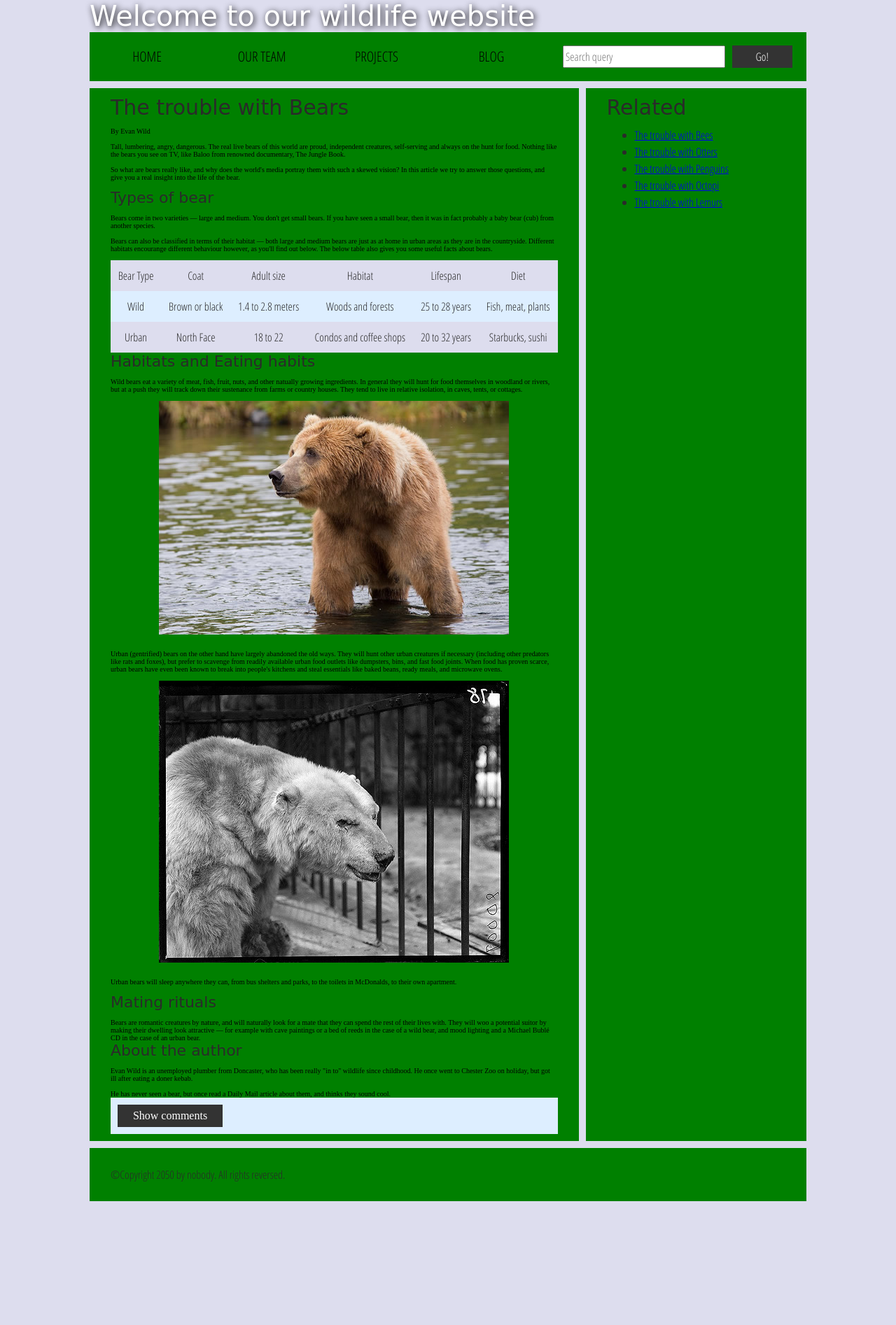
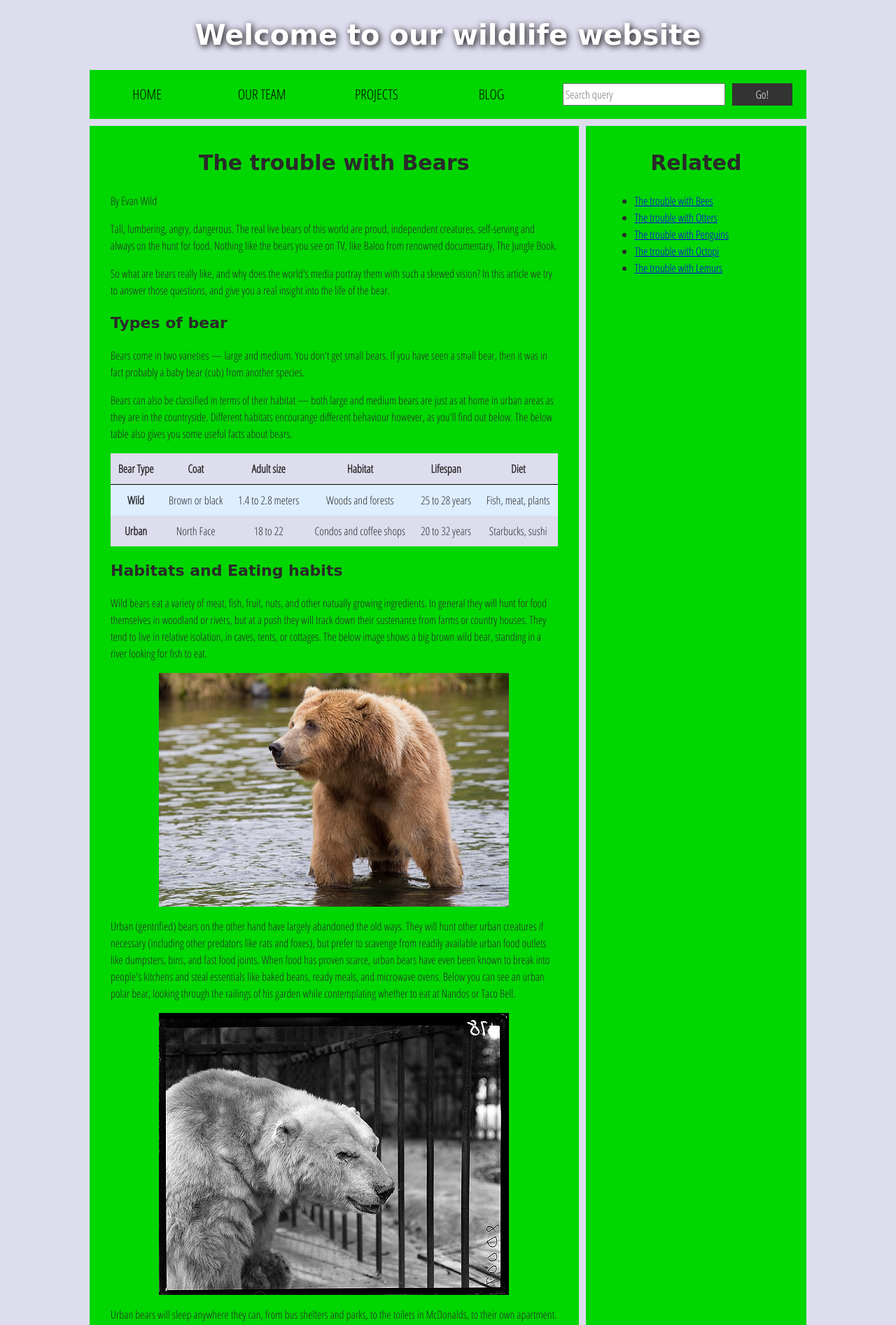
Before and after one commit to HSleidenIAT/imtue-weekopdracht-accessibility-thimohenraat, a plain HTML site: page index.html in a window 1280 px wide. Shown: the top 1894 px of the page at 70% size. Before the commit the page ends 1717 px from the top, so only its background shows below. Drawn offline with Linux system fonts and the light colour scheme; a web font is replaced by a local one.

Commit message:
Add files via upload

```diff
--- a/index.html
+++ b/index.html
@@ -1,24 +1,24 @@
 <!DOCTYPE html>
-<html>
+<html lang="en-US">
   <head>
     <meta charset="utf-8">
 
-    <title>Accessibility oefening</title>
+    <title>Accessibility assessment</title>
     <link href="https://fonts.googleapis.com/css?family=Open+Sans+Condensed:300|Sonsie+One" rel="stylesheet" type="text/css">
     <link rel="stylesheet" href="style.css">
 
     <!-- the below three lines are a fix to get HTML5 semantic elements working in old versions of Internet Explorer-->
     <!--[if lt IE 9]>
-      <script src="http://html5shiv.googlecode.com/svn/trunk/html5.js"></script>
+      <script src="https://cdnjs.cloudflare.com/ajax/libs/html5shiv/3.7.3/html5shiv.js"></script>
     <![endif]-->
   </head>
 
   <body>
-    <div class="header">
-      <font size="7">Welcome to our wildlife website</font>
-    </div>
+    <header>
+      <h1>Welcome to our wildlife website</h1>
+    </header>
 
-    <div class="nav">
+    <nav>
       <ul>
         <li><a href="#">Home</a></li>
         <li><a href="#">Our team</a></li>
@@ -27,41 +27,36 @@
       </ul>
 
       <form class="search">
-        <input type="search" name="q" placeholder="Search query">
+        <input type="search" name="q" placeholder="Search query" aria-label="Search through site content">
         <input type="submit" value="Go!">
       </form>
-    </div>
+    </nav>
 
     <main>
       <article>
-        <font size="6">The trouble with Bears</font>
-        <br><br>
-        By Evan Wild
-        <br><br>
-        Tall, lumbering, angry, dangerous. The real live bears of this world are proud, independent creatures, self-serving and always on the hunt for food. Nothing like the bears you see on TV, like Baloo from renowned documentary, The Jungle Book.
-        <br><br>
-        So what are bears really like, and why does the world's media portray them with such a skewed vision? In this article we try to answer those questions, and give you a real insight into the life of the bear.
-        <br><br>
-        <font size="5">Types of bear</font>
-        <br><br>
-        Bears come in two varieties — large and medium. You don't get small bears. If you have seen a small bear, then it was in fact probably a baby bear (cub) from another species.
-        <br><br>
-        Bears can also be classified in terms of their habitat — both large and medium bears are just as at home in urban areas as they are in the countryside. Different habitats encourange different behaviour however, as you'll find out below. The below table also gives you some useful facts about bears.
-        <br><br>
-        <table>
+        <h2>The trouble with Bears</h2>
+        <p>By Evan Wild</p>
+        <p>Tall, lumbering, angry, dangerous. The real live bears of this world are proud, independent creatures, self-serving and always on the hunt for food. Nothing like the bears you see on TV, like Baloo from renowned documentary, The Jungle Book.</p>
+        <p>So what are bears really like, and why does the world's media portray them with such a skewed vision? In this article we try to answer those questions, and give you a real insight into the life of the bear.</p>
+
+        <h3>Types of bear</h3>
+        <p>Bears come in two varieties — large and medium. You don't get small bears. If you have seen a small bear, then it was in fact probably a baby bear (cub) from another species.</p>
+        <p>Bears can also be classified in terms of their habitat — both large and medium bears are just as at home in urban areas as they are in the countryside. Different habitats encourange different behaviour however, as you'll find out below. The below table also gives you some useful facts about bears.</p>
+
+        <table summary="statistieken over beren">
           <thead>
             <tr>
-              <td>Bear Type</td>
-              <td>Coat</td>
-              <td>Adult size</td>
-              <td>Habitat</td>
-              <td>Lifespan</td>
-              <td>Diet</td>
+              <th scope="col">Bear Type</th>
+              <th scope="col">Coat</th>
+              <th scope="col">Adult size</th>
+              <th scope="col">Habitat</th>
+              <th scope="col">Lifespan</th>
+              <th scope="col">Diet</th>
             </tr>
           </thead>
           <tbody>
             <tr>
-              <td>Wild</td>
+              <th scope="row">Wild</th>
               <td>Brown or black</td>
               <td>1.4 to 2.8 meters</td>
               <td>Woods and forests</td>
@@ -69,7 +64,7 @@
               <td>Fish, meat, plants</td>
             </tr>
             <tr>
-              <td>Urban</td>
+              <th scope="row">Urban</th>
               <td>North Face</td>
               <td>18 to 22</td>
               <td>Condos and coffee shops</td>
@@ -79,46 +74,34 @@
           </tbody>
         </table>
 
-        <font size="5">Habitats and Eating habits</font>
-        <br><br>
-        Wild bears eat a variety of meat, fish, fruit, nuts, and other natually growing ingredients. In general they will hunt for food themselves in woodland or rivers, but at a push they will track down their sustenance from farms or country houses. They tend to live in relative isolation, in caves, tents, or cottages.
-        <br><br>
-        <img src="media/wild-bear.jpg">
-        <br><br>
-        Urban (gentrified) bears on the other hand have largely abandoned the old ways. They will hunt other urban creatures if necessary (including other predators like rats and foxes), but prefer to scavenge from readily available urban food outlets like dumpsters, bins, and fast food joints. When food has proven scarce, urban bears have even been known to break into people's kitchens and steal essentials like baked beans, ready meals, and microwave ovens.
-        <br><br>
-        <img src="media/urban-bear.jpg">
-        <br><br>
-        Urban bears will sleep anywhere they can, from bus shelters and parks, to the toilets in McDonalds, to their own apartment.
-        <br><br>
-        <font size="5">Mating rituals</font>
-        <br><br>
-        Bears are romantic creatures by nature, and will naturally look for a mate that they can spend the rest of their lives with. They will woo a potential suitor by making their dwelling look attractive — for example with cave paintings or a bed of reeds in the case of a wild bear, and mood lighting and a Michael Bublé CD in the case of an urban bear.
+        <h3>Habitats and Eating habits</h3>
+        <p>Wild bears eat a variety of meat, fish, fruit, nuts, and other natually growing ingredients. In general they will hunt for food themselves in woodland or rivers, but at a push they will track down their sustenance from farms or country houses. They tend to live in relative isolation, in caves, tents, or cottages. The below image shows <span id="wild-label">a big brown wild bear, standing in a river looking for fish to eat</span>.</p>
+        <img src="media/wild-bear.jpg" alt="wild-bear">
+        <p>Urban (gentrified) bears on the other hand have largely abandoned the old ways. They will hunt other urban creatures if necessary (including other predators like rats and foxes), but prefer to scavenge from readily available urban food outlets like dumpsters, bins, and fast food joints. When food has proven scarce, urban bears have even been known to break into people's kitchens and steal essentials like baked beans, ready meals, and microwave ovens. Below you can see <span id="urban-label">an urban polar bear, looking through the railings of his garden while contemplating whether to eat at Nandos or Taco Bell</span>.</p>
+        <img src="media/urban-bear.jpg" alt="urban-bear">
+        <p>Urban bears will sleep anywhere they can, from bus shelters and parks, to the toilets in McDonalds, to their own apartment.</p>
 
+        <h3>Mating rituals</h3>
+        <p>Bears are romantic creatures by nature, and will naturally look for a mate that they can spend the rest of their lives with. They will woo a potential suitor by making their dwelling look attractive — for example with cave paintings or a bed of reeds in the case of a wild bear, and mood lighting and a Michael Bublé CD in the case of an urban bear.</p>
 
         <aside>
+          <h3>About the author</h3>
+          <p>Evan Wild is an unemployed plumber from Doncaster, who has been really "in to" wildlife since childhood. He once went to Chester Zoo on holiday, but got ill after eating a doner kebab.
+          <p>He has never seen a bear, but once read a Daily Mail article about them, and thinks they sound cool.</p>
+        </aside>
 
-          <font size="5">About the author</font>
-        <br><br>
-          Evan Wild is an unemployed plumber from Doncaster, who has been really "in to" wildlife since childhood. He once went to Chester Zoo on holiday, but got ill after eating a doner kebab.
-        <br><br>
-          He has never seen a bear, but once read a Daily Mail article about them, and thinks they sound cool.
-
-        </aside>
         <section class="comments">
-          <div class="show-hide">Show comments</div>
-
+          <button class="show-hide">Show comments</button>
           <div class="comment-wrapper">
 
-            <font size="6">Add comment</font>
-
+            <h2>Add comment</h2>
             <form class="comment-form">
               <div class="flex-pair">
-                Your name:
+                <label for="name">Your name:</label>
                 <input type="text" name="name" id="name" placeholder="Enter your name">
               </div>
               <div class="flex-pair">
-                Your comment:
+                <label for="comment">Your comment:</label>
                 <input type="text" name="comment" id="comment" placeholder="Enter your comment">
               </div>
               <div>
@@ -126,27 +109,19 @@
               </div>
             </form>
 
-            <font size="6">Comments</font>
-
+            <h2>Comments</h2>
             <ul class="comment-container">
-
               <li>
-
                 <p>Bob Fossil</p>
-
                 <p>Oh I am so glad you taught me all about the big brown angry guys in the woods. With their sniffing little noses and their bad attitudes, they can sure be a menace — I was thinking of putting them all in a truck and driving them outta here. I run a zoo, you know.</p>
-
               </li>
-
             </ul>
-
           </div>
         </section>
       </article>
 
       <div class="secondary">
-        <font size="6">Related</font>
-
+        <h2>Related</h2>
         <ul>
           <li><a href="#">The trouble with Bees</a></li>
           <li><a href="#">The trouble with Otters</a></li>
--- a/style.css
+++ b/style.css
@@ -18,7 +18,7 @@ body {
 
 /* || typography */
 
-font[size="7"], font[size="6"], font[size="5"] {
+h1, h2, h3 {
   font-family: 'Sonsie One', cursive;
   color: #2a2a2a;
 }
@@ -28,19 +28,19 @@ p, input, li, table, label {
   color: #2a2a2a;
 }
 
-font[size="7"] {
+h1 {
   font-size: 4rem;
   text-align: center;
   color: white;
   text-shadow: 2px 2px 10px black;
 }
 
-font[size="6"] {
+h2 {
   font-size: 3rem;
   text-align: center;
 }
 
-font[size="5"] {
+h3 {
   font-size: 2.2rem;
 }
 
@@ -51,8 +51,8 @@ p, li, table {
 
 /* || header layout */
 
-div[class="nav"], article, footer, .secondary {
-  background-color: green;
+nav, article, footer, .secondary {
+  background-color: #00D600;
 }
 
 article, footer, .secondary {
@@ -63,7 +63,7 @@ article {
   margin-right: 10px;
 }
 
-div[class="nav"] {
+nav {
   height: 50px;
   background-color: ff80ff;
   display: flex;
@@ -71,20 +71,20 @@ div[class="nav"] {
   margin-bottom: 10px;
 }
 
-div[class="nav"] ul {
+nav ul {
   padding: 0;
   list-style-type: none;
   flex: 2;
   display: flex;
 }
 
-div[class="nav"] li {
+nav li {
   display: inline;
   text-align: center;
   flex: 1;
 }
 
-div[class="nav"] a {
+nav a {
   display: inline-block;
   font-size: 2rem;
   text-transform: uppercase;
@@ -92,7 +92,7 @@ div[class="nav"] a {
   color: black;
 }
 
-div[class="nav"] .search {
+nav .search {
   flex: 1;
   display: flex;
   align-items: center;
@@ -181,11 +181,11 @@ audio {
   cursor: pointer;
 }
 
-.comments font[size="6"] {
+.comments h2 {
   font-size: 2rem;
 }
 
-.comments font[size="6"]:nth-of-type(2) {
+.comments h2:nth-of-type(2) {
   margin-bottom: 0;
 }
 
```
